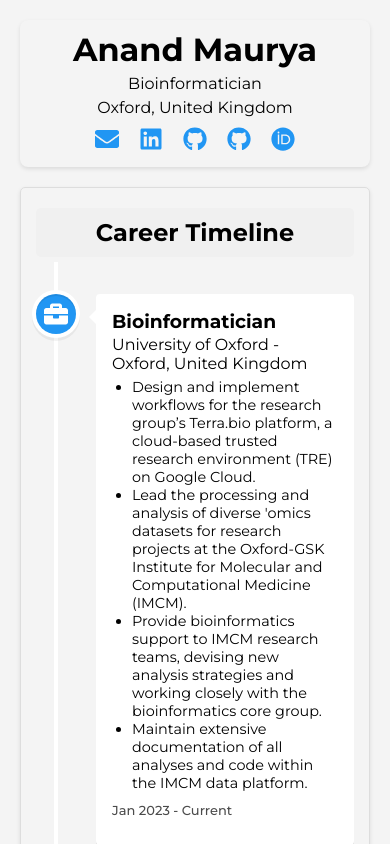
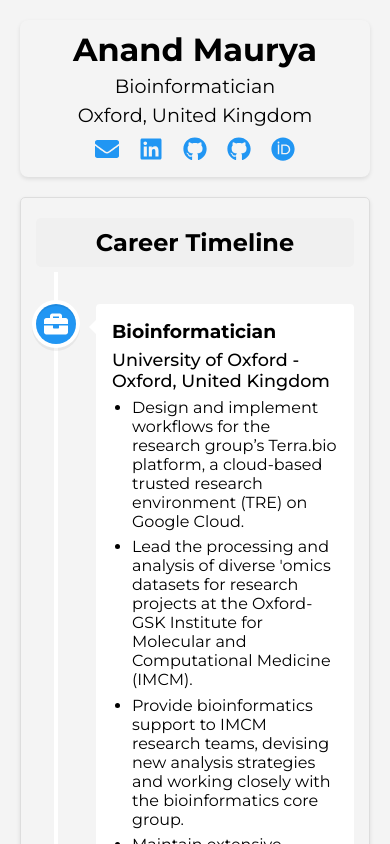
Before and after one commit to maurya-anand/cv, a React (Vite) app: page / in a window 390 px wide. Shown: the top 844 px of the page. Built offline with nearby package versions, Linux system fonts and the light colour scheme.

Commit message:
made adustments to overall fonts

```diff
--- a/src/components/Header.css
+++ b/src/components/Header.css
@@ -24,7 +24,7 @@
   }
 
   .header p {
-    font-size: 1em;
+    font-size: 1.2em;
   }
 }
 
--- a/src/components/Projects.css
+++ b/src/components/Projects.css
@@ -100,5 +100,5 @@
 }
 
 .project-description {
-  font-size: 0.9em;
+  font-size: 1em;
 }
--- a/src/components/Publications.css
+++ b/src/components/Publications.css
@@ -47,10 +47,13 @@
 }
 
 .publication-title {
+  font-size: 1.1em;
+}
+
+.publication-author {
   font-size: 0.9em;
 }
 
-.publication-author,
 .publication-journal {
   font-size: 0.8em;
 }
--- a/src/components/Publications.jsx
+++ b/src/components/Publications.jsx
@@ -56,14 +56,6 @@ const publications = [
   },
   {
     title:
-      "An accurate machine learning approach to predict immunogenic peptides in human",
-    authors: "Shah, P., Maurya, A. K., Gupta, R., Chaudhuri, A., & Gupta, R.",
-    journal: "Canadian Journal of Biotechnology",
-    year: 2017,
-    doi: "https://doi.org/10.24870/cjb.2017-a209",
-  },
-  {
-    title:
       "A neoepitope derived from a novel germline Adenomatous polyposis coli (APC) gene mutation in Familial Adenomatous Polyposis (FAP) shows selective immunogenicity",
     authors:
       "Majumder, S., Shah, R., Elias, J., Mistry, Y., Karunakaran, C., Shah, P., ... Mahadevan, L.",
@@ -79,6 +71,14 @@ const publications = [
     journal: "Canadian Journal of Biotechnology",
     year: 2017,
     doi: "https://doi.org/10.24870/cjb.2017-a208",
+  },
+  {
+    title:
+      "An accurate machine learning approach to predict immunogenic peptides in human",
+    authors: "Shah, P., Maurya, A. K., Gupta, R., Chaudhuri, A., & Gupta, R.",
+    journal: "Canadian Journal of Biotechnology",
+    year: 2017,
+    doi: "https://doi.org/10.24870/cjb.2017-a209",
   },
 ];
 
--- a/src/components/Timeline.css
+++ b/src/components/Timeline.css
@@ -35,10 +35,16 @@ h4 {
 
 .subtitle-font {
   font-family: 'Montserrat', Arial, sans-serif;
-  font-weight: 400;
-  padding: 1% 0 2% 0;
+  font-weight: 500;
+  font-size: 1.1em;
+  padding: 2.5% 0 2% 0;
 }
 
 .duty-list li {
-  font-size: 0.9em;
+  font-size: 1em;
+  padding: 1.5% 0 1.5% 0;
 }
+
+.vertical-timeline--two-columns .vertical-timeline-element-content .vertical-timeline-element-date {
+  font-size: 1em;
+}
```
Also changed, not shown: src/components/Timeline.jsx (+1 -56 lines).
